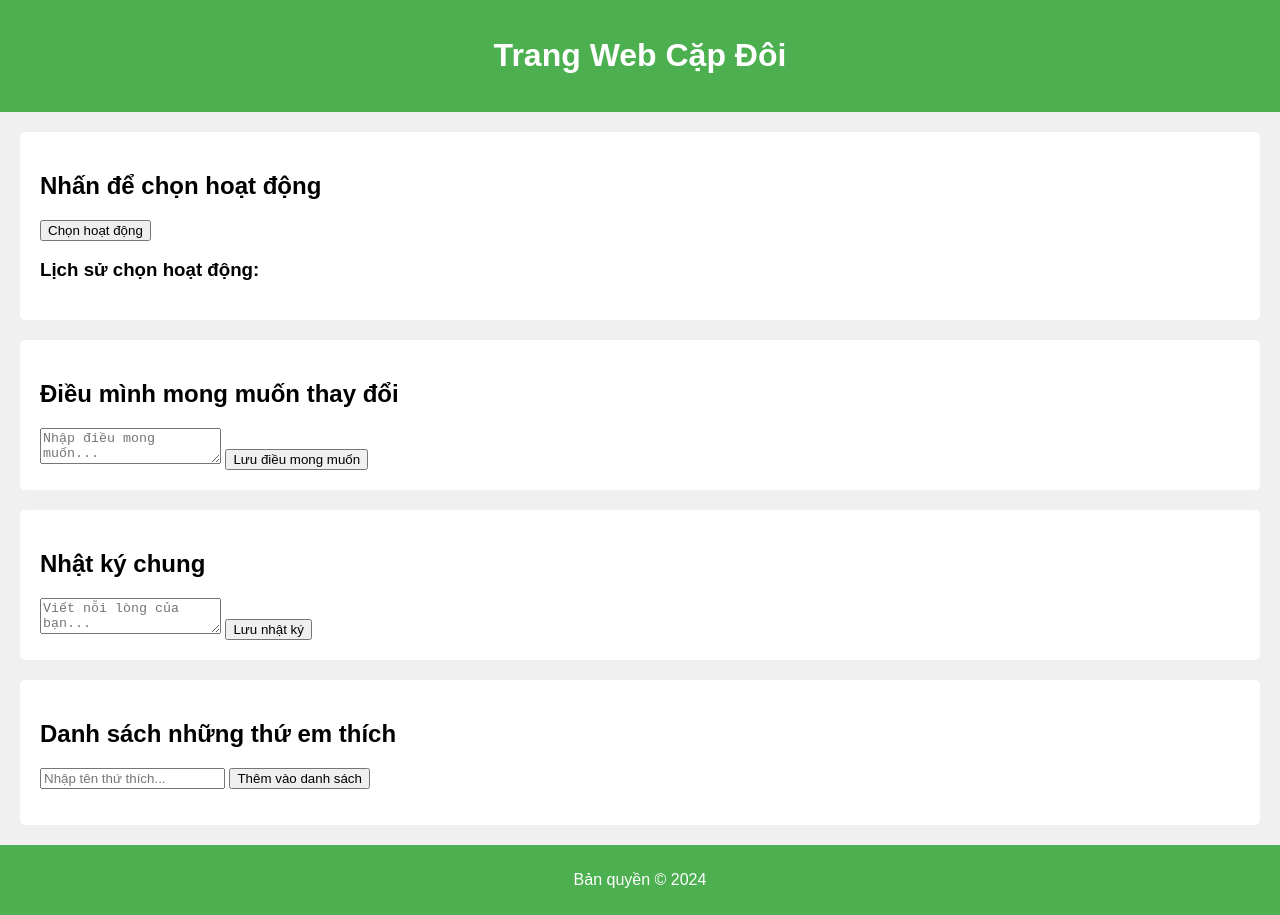
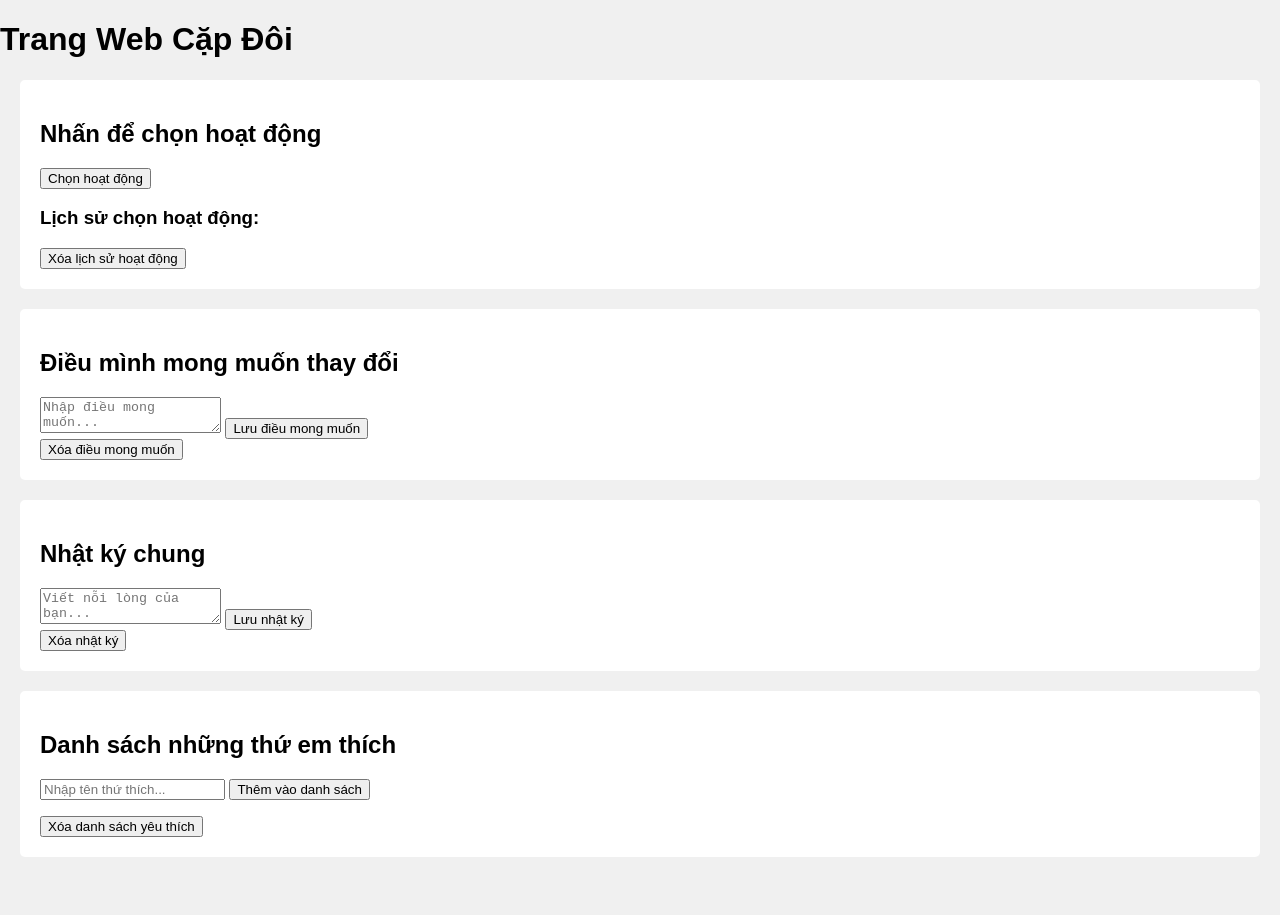
Before and after one commit to DucTri545/FAMILY, a plain HTML site: page index.html in a window 1280 px wide. After the commit the page ends 877 px from the top, so only its background shows below. Drawn offline with Linux system fonts and the light colour scheme.

Commit message:
Update index.html

```diff
--- a/index.html
+++ b/index.html
@@ -4,20 +4,18 @@
     <meta charset="UTF-8">
     <meta name="viewport" content="width=device-width, initial-scale=1.0">
     <title>Trang Web Cặp Đôi</title>
-    <link rel="stylesheet" href="styles.css">
+    <link rel="stylesheet" href="styles.css"> <!-- Nếu có file CSS -->
 </head>
 <body>
-    <header>
     <h1>Trang Web Cặp Đôi</h1>
-    </header>
 
-    <main>
     <section>
         <h2>Nhấn để chọn hoạt động</h2>
         <button id="randomActivityBtn">Chọn hoạt động</button>
         <div id="activityResult"></div>
         <h3>Lịch sử chọn hoạt động:</h3>
         <ul id="activityHistory"></ul>
+        <button id="clearActivityHistoryBtn">Xóa lịch sử hoạt động</button>
     </section>
 
     <section>
@@ -25,6 +23,7 @@
         <textarea id="wishChange" placeholder="Nhập điều mong muốn..."></textarea>
         <button id="saveWishChangeBtn">Lưu điều mong muốn</button>
         <div id="savedWishChange"></div>
+        <button id="clearWishChangeBtn">Xóa điều mong muốn</button>
     </section>
 
     <section>
@@ -32,6 +31,7 @@
         <textarea id="diaryEntry" placeholder="Viết nỗi lòng của bạn..."></textarea>
         <button id="saveDiaryBtn">Lưu nhật ký</button>
         <div id="diaryHistory"></div>
+        <button id="clearDiaryHistoryBtn">Xóa nhật ký</button>
     </section>
 
     <section>
@@ -39,12 +39,8 @@
         <input type="text" id="favoriteItem" placeholder="Nhập tên thứ thích...">
         <button id="addFavoriteBtn">Thêm vào danh sách</button>
         <ul id="favoriteList"></ul>
+        <button id="clearFavoriteListBtn">Xóa danh sách yêu thích</button>
     </section>
-    </main>
-
-    <footer>
-        <p>Bản quyền © 2024</p>
-    </footer>
 
     <script src="script.js"></script>
 </body>
```
Lines whose indentation alone changed are shown as unchanged.
